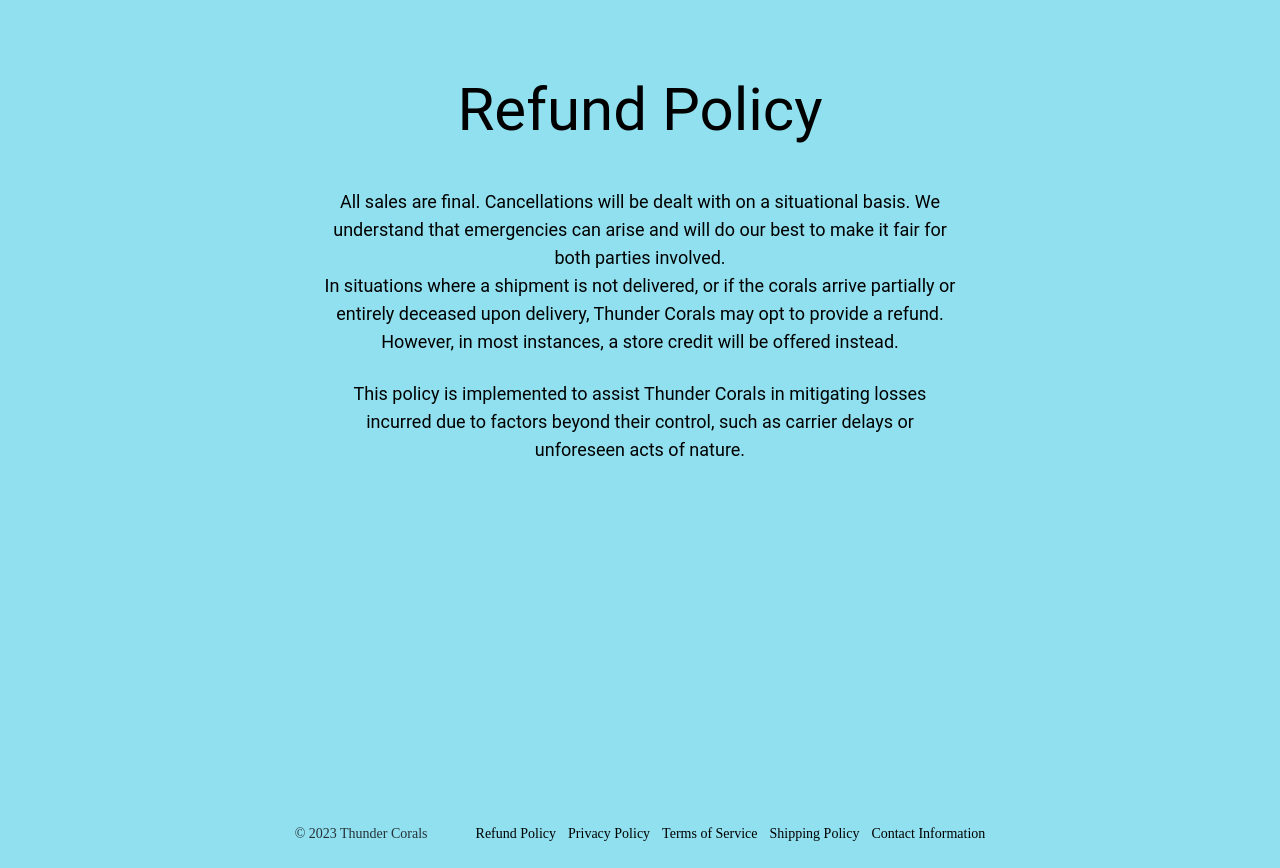
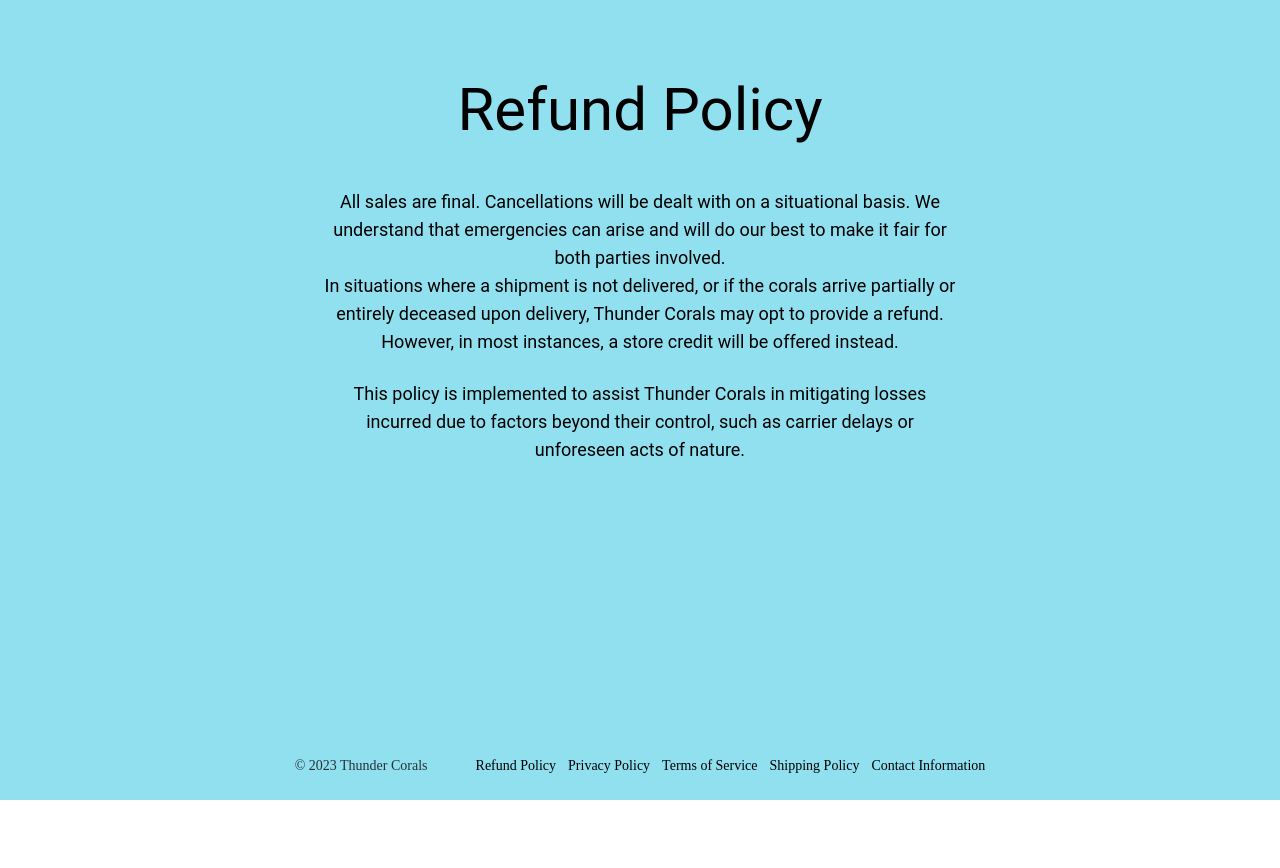
Before and after one commit to JREccleston/Coral-reef-store, a React (Create React App) app: page /RefundPolicy in a window 1280 px wide. After the commit the page ends 800 px from the top, so only its background shows below. Built offline with nearby package versions, Linux system fonts and the light colour scheme; what tailwindcss-animated would draw is missing.

Commit message:
fixed footer for refund page

```diff
--- a/src/App.js
+++ b/src/App.js
@@ -26,7 +26,7 @@
         </div>
       </div>
 
-      <div className="pt-20 pb-0">
+      <div className="pt-20 pb-0 sticky top-[100vh]">
         <SimpleFooter />
       </div>
 
--- a/src/Pages/RefundPolicy.jsx
+++ b/src/Pages/RefundPolicy.jsx
@@ -3,8 +3,8 @@
 
 function RefundPolicy() {
     return (
-        <div className='bg-b2 w-full'>
-            <div className='text-center mx-auto font-sans h-screen'>
+        <div className='bg-b2 w-full h-screen'>
+            <div className='text-center mx-auto font-sans'>
                 <h1 className='pt-20 text-6xl'>Refund Policy</h1>
                 <p className="w-1/2 pt-12 text-center mx-auto text-lg">
                     All sales are final. Cancellations will be dealt with on a situational basis.
@@ -17,8 +17,9 @@
                 <p className="w-1/2 text-center mx-auto text-lg pt-6">
                     This policy is implemented to assist Thunder Corals in mitigating losses incurred due to factors beyond their control, such as carrier delays or unforeseen acts of nature.
                 </p>
+
             </div>
-            <div className="">
+            <div className="sticky top-[100vh]">
                 <SimpleFooter />
             </div>
         </div>
--- a/src/componets/Footer.jsx
+++ b/src/componets/Footer.jsx
@@ -5,7 +5,7 @@
 
 export function SimpleFooter() {
     return (
-        <footer className="flex w-full flex-row flex-wrap items-center justify-center gap-y-6 gap-x-12  py-6 text-center md:justify-center">
+        <footer className="flex w-full flex-row flex-wrap items-center justify-center gap-y-6 gap-x-12  py-6 text-center md:justify-center ">
             <Typography color="blue-gray" className="font-normal text-sm font-kalam">
                 &copy; 2023 Thunder Corals
             </Typography>
```
